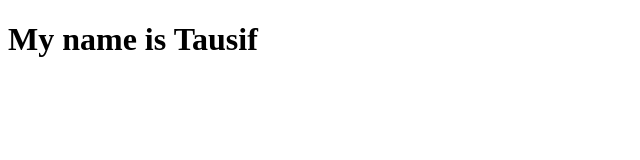
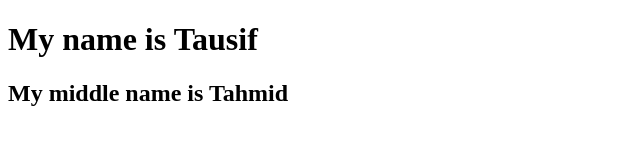
Before and after one commit to TahmidAhnaf2002/practice_git, a plain HTML site: page index.html in a window 1280 px wide. Shown: the whole page, without its empty margins (0-640 px from the left). Drawn offline with Linux system fonts and the light colour scheme.

Commit message:
Added middle name

```diff
--- a/index.html
+++ b/index.html
@@ -7,5 +7,6 @@
 </head>
 <body>
     <h1>My name is Tausif</h1>
+    <h2>My middle name is Tahmid</h2>
 </body>
 </html>
```
